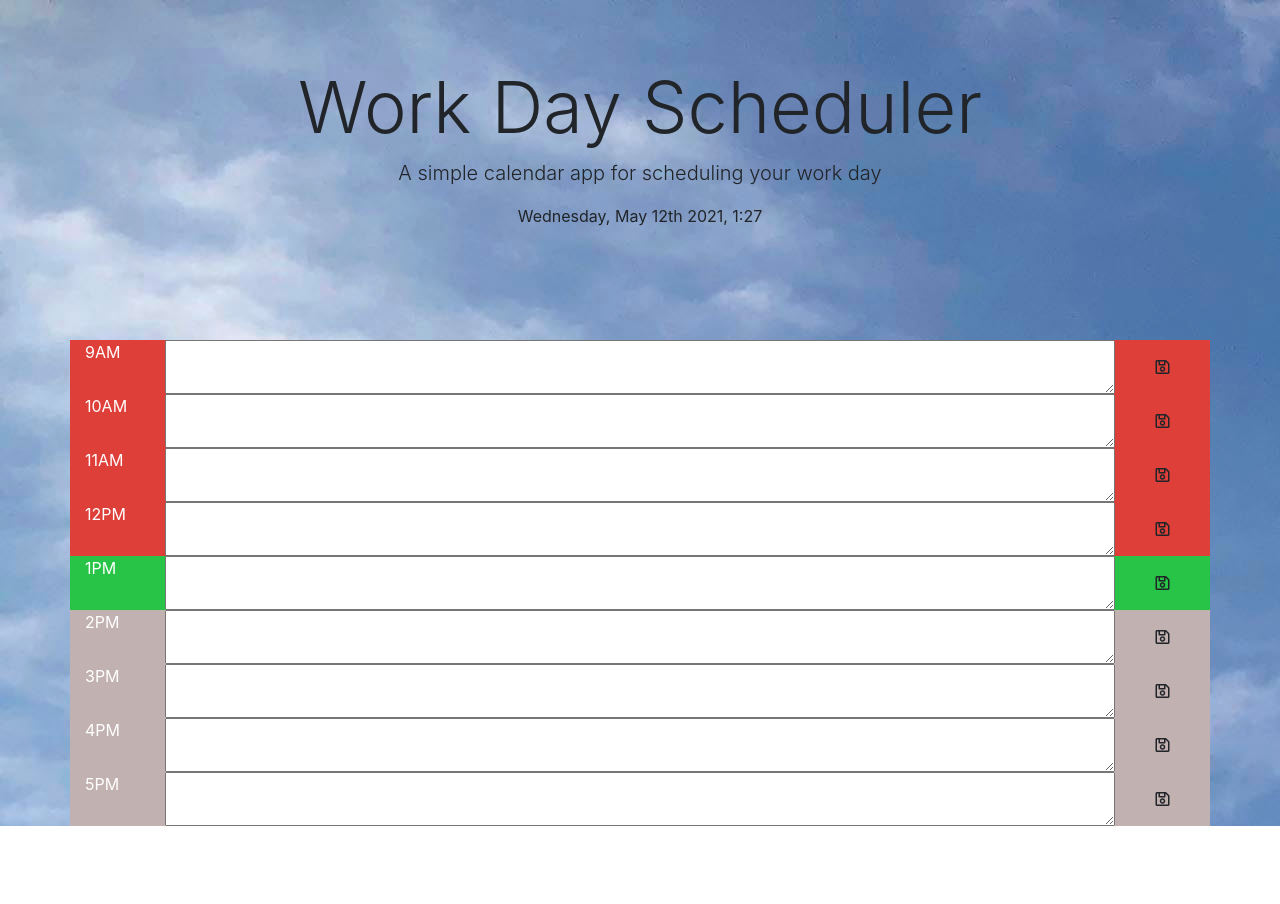
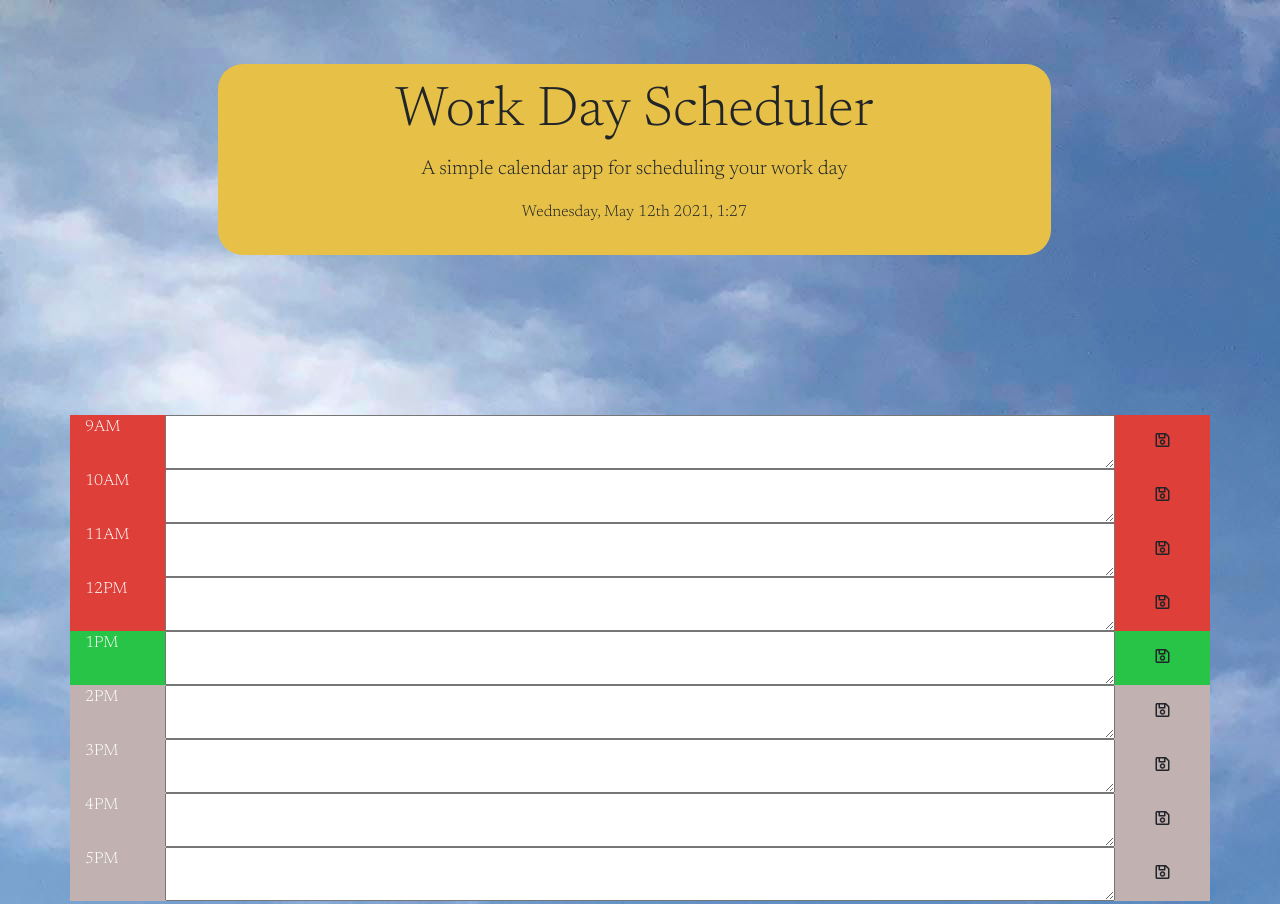
Before and after one commit to CRenauro/Workday-Scheduler, a plain HTML site: page index.html in a window 1280 px wide. Shown: the top 904 px of the page. Before the commit the page ends 826 px from the top, so only its background shows below. Drawn offline with nearby package versions, Linux system fonts and the light colour scheme.

Commit message:
changed fonts, added padding, added color to header

```diff
--- a/assets/script.js
+++ b/assets/script.js
@@ -35,6 +35,15 @@ $(document).ready(function () {
         })
     }
 
+    $("#hour9 .description").val(localStorage.getItem("hour9"));
+    $("#hour10 .description").val(localStorage.getItem("hour10"));
+    $("#hour11 .description").val(localStorage.getItem("hour11"));
+    $("#hour12 .description").val(localStorage.getItem("hour12"));
+    $("#hour13 .description").val(localStorage.getItem("hour13"));
+    $("#hour14 .description").val(localStorage.getItem("hour14"));
+    $("#hour15 .description").val(localStorage.getItem("hour15"));
+    $("#hour16 .description").val(localStorage.getItem("hour16"));
+    $("#hour17 .description").val(localStorage.getItem("hour17"));
 
     timeTracker();
 
--- a/assets/style.css
+++ b/assets/style.css
@@ -2,20 +2,37 @@
   color: white;
   background-color: #de3f39;
 }
-
 
 .present-hour {
   color: white;
   background-color: #27c447;
 }
 
-
-
 .future-hour {
   color: white;
   background-color: #c2b1b1;
 }
 
-body, .jumbotron {
+body,
+.jumbotron {
   background-image: url(./sky.jpg);
 }
+
+.container {
+  padding-bottom: 5%;
+  font-family: "Newsreader", serif !important;
+  font-weight: 300;
+}
+
+.jumbotron {
+  max-height: 15%;
+  font-family: "Newsreader", serif !important;
+}
+
+.custom {
+  background-color: rgb(230, 192, 71);
+  padding: 15px;
+  border-radius: 25px;
+  width: 75%;
+  margin-left: 12%;
+}
--- a/index.html
+++ b/index.html
@@ -14,6 +14,9 @@
       integrity="sha384-50oBUHEmvpQ+1lW4y57PTFmhCaXp0ML5d60M1M7uH2+nqUivzIebhndOJK28anvf"
       crossorigin="anonymous"
     />
+    <link rel="preconnect" href="https://fonts.gstatic.com">
+
+    <link href="https://fonts.googleapis.com/css2?family=Newsreader:wght@300;400&display=swap" rel="stylesheet">
     <link
       href="https://fonts.googleapis.com/css?family=Open+Sans&display=swap"
       rel="stylesheet"
@@ -24,9 +27,11 @@
 
   <header class="jumbotron jumbotron-fluid custom-jumbotron">
     <div class="container text-center">
-      <h1 class="display-3">Work Day Scheduler</h1>
-      <p class="lead">A simple calendar app for scheduling your work day</p>
-      <p id="dateToday" class="answer"></p>
+      <div class="custom">
+        <h1 class="display-4">Work Day Scheduler</h1>
+        <p class="lead">A simple calendar app for scheduling your work day</p>
+        <p id="dateToday" class="answer"></p>
+      </div>
     </div>
   </header>
 
```
Lines whose indentation alone changed are shown as unchanged.
